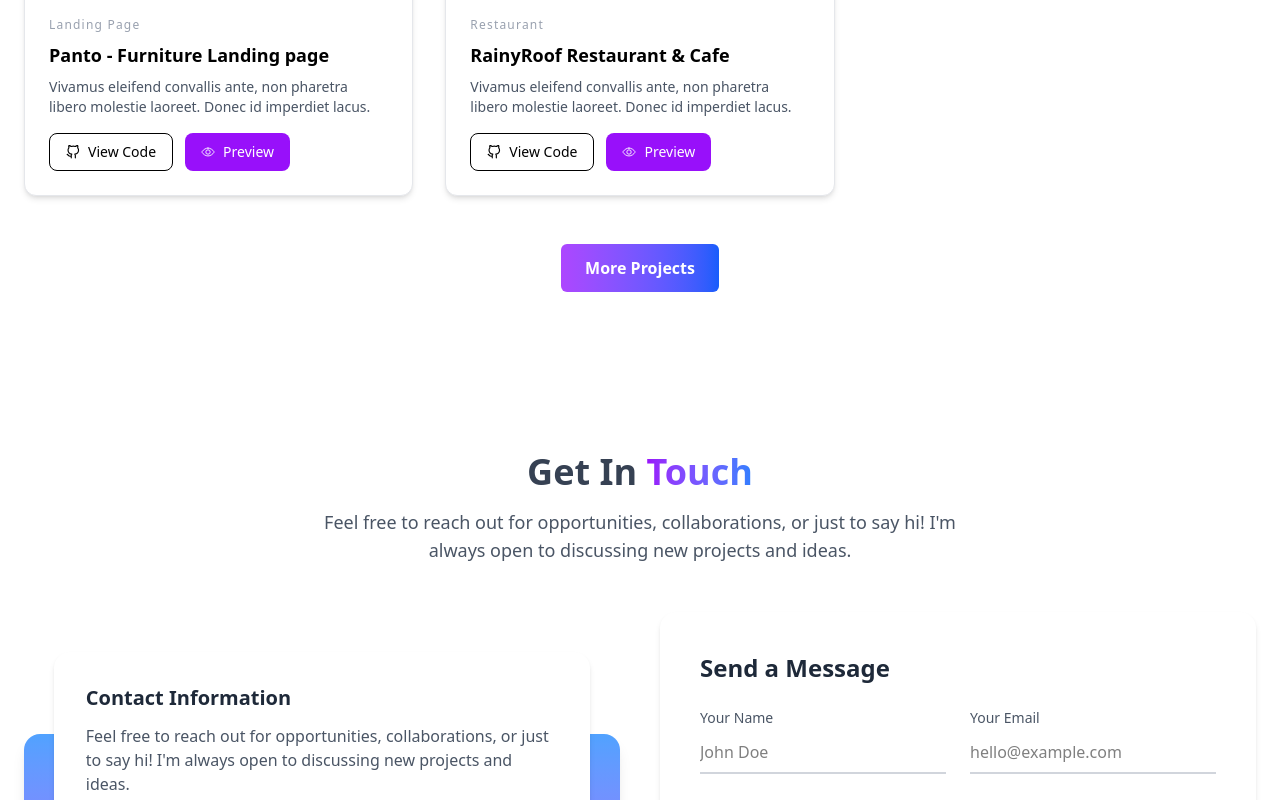
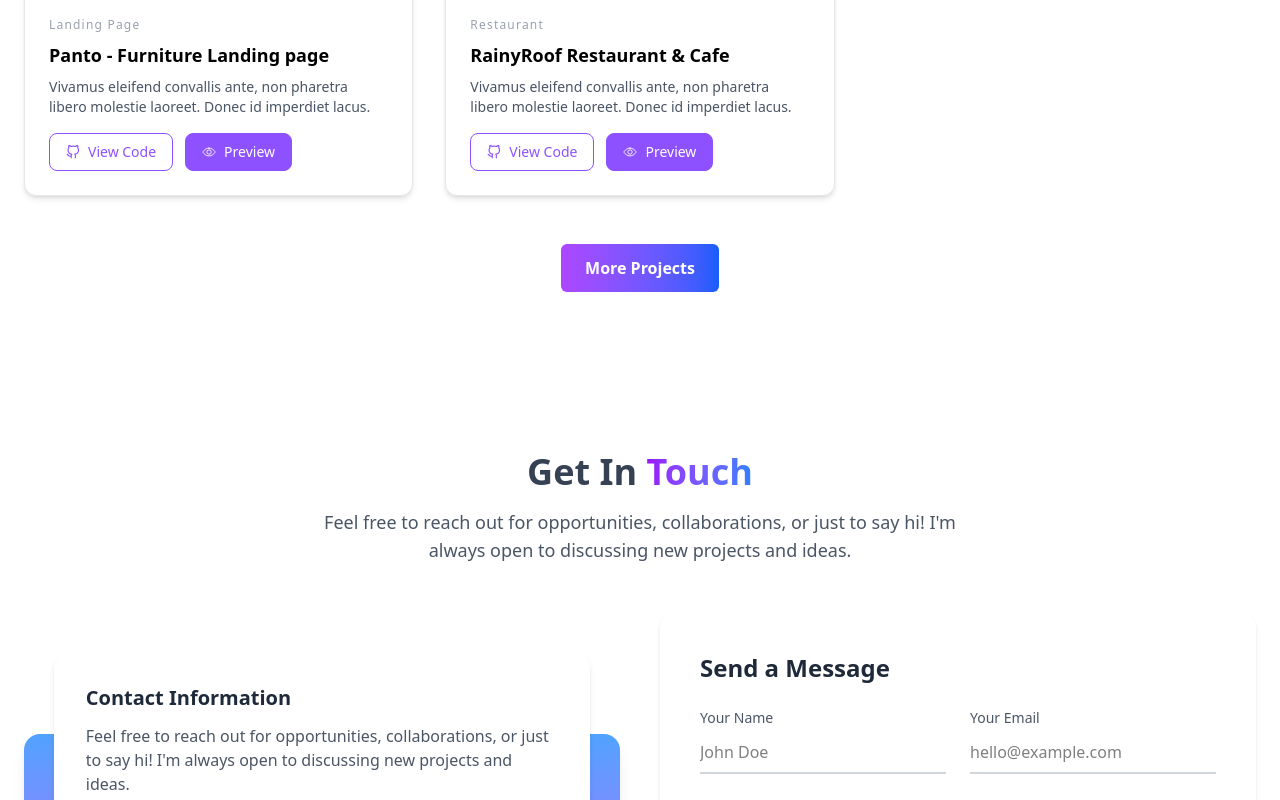
Before and after one commit to alnoman30/alnoman-portfolio, a React (Vite) app: page / in a window 1280 px wide. Shown: the part 1240-2040 px from the top of the page. Built offline with nearby package versions, Linux system fonts and the light colour scheme.

Commit message:
project section dark mode

```diff
--- a/src/App.jsx
+++ b/src/App.jsx
@@ -3,6 +3,7 @@ import './App.css'
 import About from './components/about/About'
 import AnimatedCursor from './components/animatedCursor/AnimatedCursor'
 import Contact from './components/contact/Contact'
+import Experience from './components/experience/Experience'
 import Footer from './components/footer/Footer'
 import Hero from './components/hero/Hero'
 import Navbar from './components/navbar/Navbar'
@@ -17,6 +18,7 @@ function App() {
       <Hero/>
       <About/>
       <Projects/>
+      {/* <Experience/> */}
       <Contact/>
       <Footer/>
     </div>
--- a/src/components/contact/Contact.jsx
+++ b/src/components/contact/Contact.jsx
@@ -30,7 +30,7 @@ const Contact = () => {
       </div>
 
       {/* Contact Section */}
-      <div className="px-6 grid md:grid-cols-2 gap-10 items-center container mx-auto">
+      <div className="px-6 grid md:grid-cols-2 gap-10 items-center">
         {/* Left Side */}
         <div className="flex flex-col justify-center relative">
           <div className="bg-gradient-to-b from-blue-400 to-purple-500 h-72 w-full rounded-2xl shadow-lg"></div>
--- /dev/null
+++ b/src/components/experience/Experience.jsx
@@ -0,0 +1,11 @@
+import React from 'react'
+
+const Experience = () => {
+  return (
+    <div>
+
+    </div>
+  )
+}
+
+export default Experience
--- a/src/components/projects/Projects.jsx
+++ b/src/components/projects/Projects.jsx
@@ -24,7 +24,7 @@ const Projects = () => {
         {projects.map((project) => (
           <div
             key={project.id}
-            className="bg-white rounded-xl shadow-md overflow-hidden border border-gray-200 hover:shadow-lg transition"
+            className="bg-white dark:bg-violet-400 rounded-xl shadow-md overflow-hidden border border-gray-200 dark:border-violet-400 hover:shadow-lg transition"
           >
             {/* Image */}
             <img
@@ -35,7 +35,7 @@ const Projects = () => {
 
             {/* Content */}
             <div className="p-6">
-              <p className="text-xs text-gray-400 tracking-widest mb-2">
+              <p className="text-xs text-gray-400 dark:text-white tracking-widest mb-2">
                 {project.category}
               </p>
               <h3 className="text-lg font-semibold mb-2">{project.title}</h3>
@@ -45,21 +45,31 @@ const Projects = () => {
 
               {/* Buttons */}
 <div className="flex gap-3">
+  {/* GitHub Button */}
   <a
     href={project.github}
     target="_blank"
-                  className="flex items-center px-4 py-2 text-sm font-medium border rounded-lg hover:bg-gray-100 transition"
+    className="flex items-center px-4 py-2 text-sm font-medium
+               border border-violet-500 text-violet-500 rounded-lg
+               hover:bg-violet-500 hover:text-white hover:border-violet-500 dark:text-black
+               transition"
   >
     <FiGithub className="mr-2" /> View Code
   </a>
+
+  {/* Preview Button */}
   <a
     href={project.preview}
     target="_blank"
-                  className="flex items-center px-4 py-2 text-sm font-medium bg-purple-600 text-white rounded-lg hover:bg-purple-700 transition"
+    className="flex items-center px-4 py-2 text-sm font-medium
+               bg-violet-500 text-white border border-violet-500 rounded-lg
+               hover:bg-transparent hover:text-violet-500 hover:border-violet-500
+               transition"
   >
     <IoEyeOutline className="mr-2" /> Preview
   </a>
 </div>
+
             </div>
           </div>
         ))}
--- a/src/utils/projects.js
+++ b/src/utils/projects.js
@@ -11,8 +11,8 @@ const projects = [
     description:
       "Vivamus eleifend convallis ante, non pharetra libero molestie laoreet. Donec id imperdiet lacus.",
     image: project1,
-    github: "https://github.com/example/project1",
-    preview: "https://example.com/project1",
+    github: "https://github.com/alnoman30/ReactJS---Panto-landing-page-design",
+    preview: "https://alnoman-panto-design.vercel.app/",
   },
   {
     id: 2,
```
Lines whose indentation alone changed are shown as unchanged.
